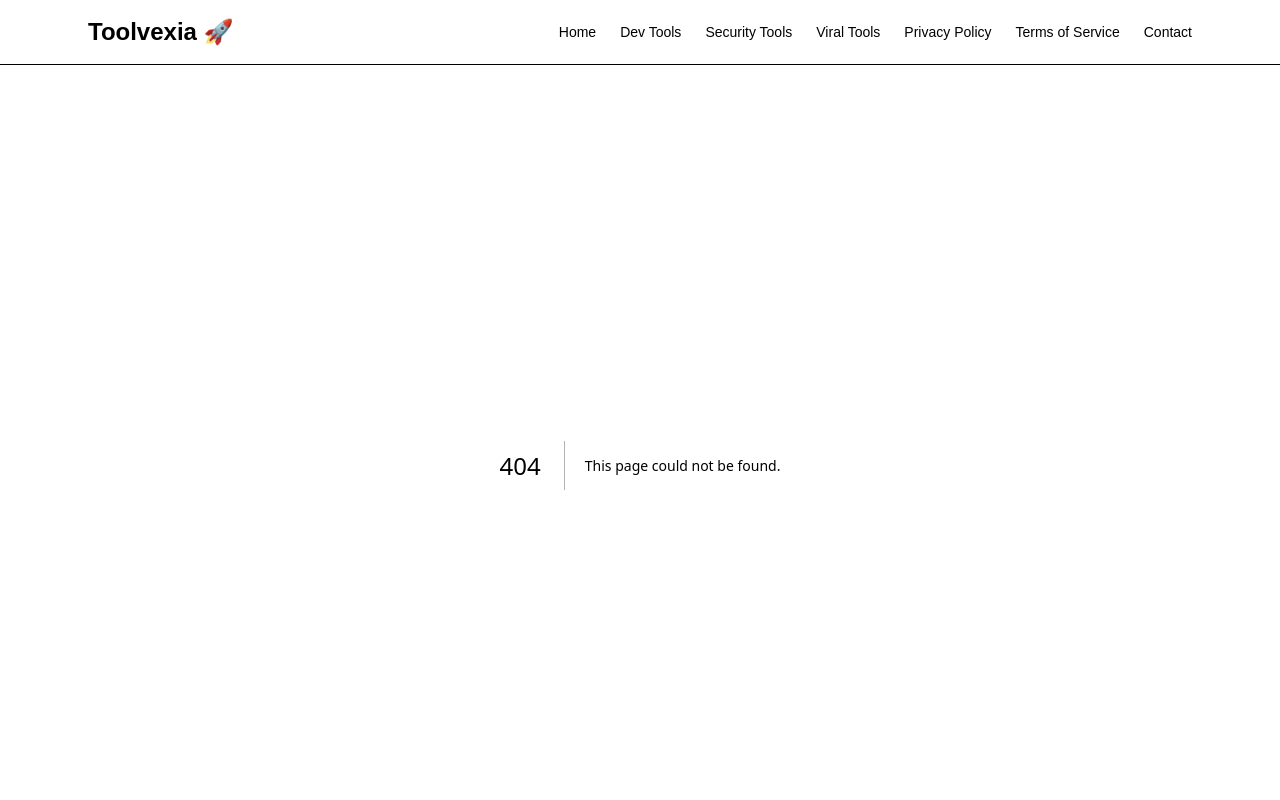
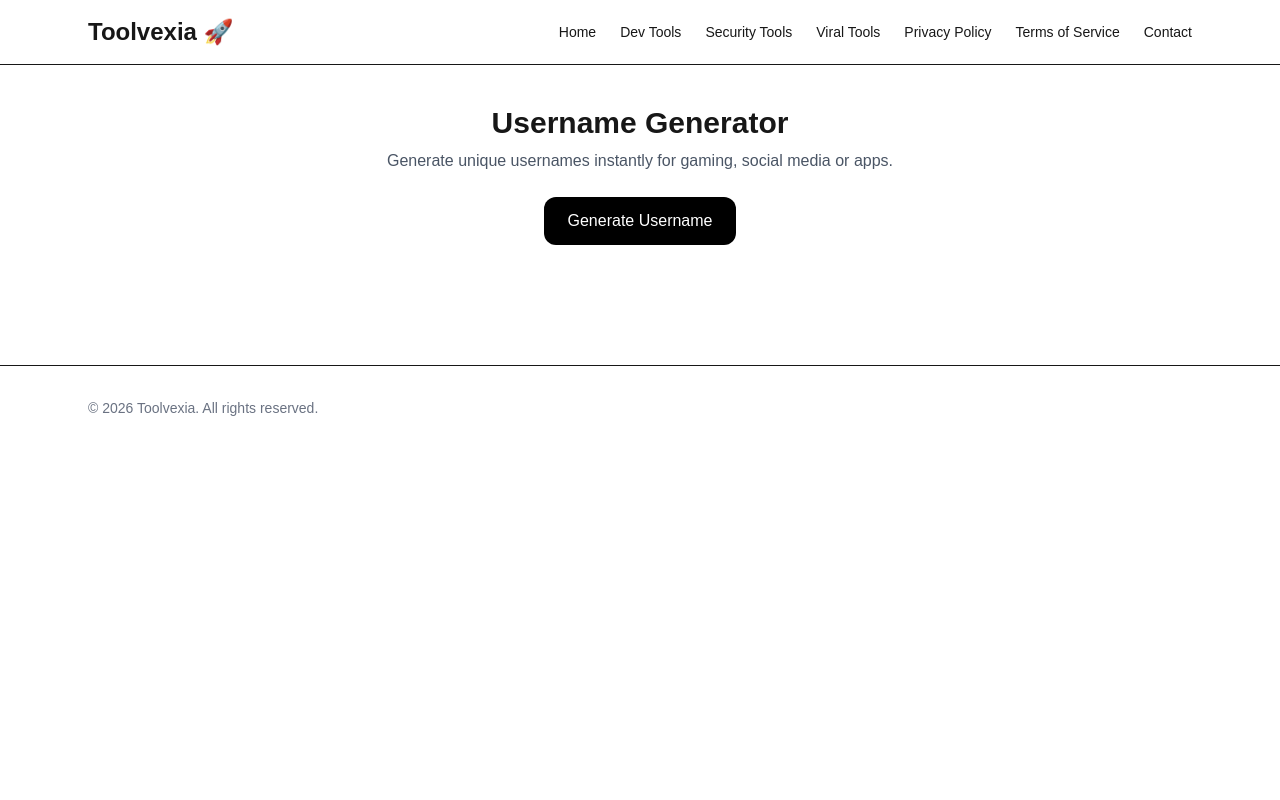
Before and after one commit to frmorsli-byte/toolvexia, a Next.js app: page /tools/username-generator in a window 1280 px wide. Before the commit this address had no page. Shown: the top 800 px of the page. Built offline with nearby package versions, Linux system fonts and the light colour scheme.

Commit message:
add tools

```diff
--- /dev/null
+++ b/app/tools/username-generator/page.tsx
@@ -0,0 +1,64 @@
+"use client";
+
+import { useState } from "react";
+
+export default function UsernameGenerator() {
+  const [username, setUsername] = useState("");
+
+  const adjectives = [
+    "cool",
+    "fast",
+    "smart",
+    "dark",
+    "silent",
+    "bright",
+    "happy",
+    "fancy",
+    "wild",
+    "epic"
+  ];
+
+  const nouns = [
+    "dev",
+    "coder",
+    "ninja",
+    "master",
+    "player",
+    "builder",
+    "creator",
+    "hacker",
+    "wizard",
+    "pilot"
+  ];
+
+  const generateUsername = () => {
+    const adj = adjectives[Math.floor(Math.random() * adjectives.length)];
+    const noun = nouns[Math.floor(Math.random() * nouns.length)];
+    const number = Math.floor(Math.random() * 999);
+
+    setUsername(`${adj}${noun}${number}`);
+  };
+
+  return (
+    <main className="max-w-3xl mx-auto p-10 text-center">
+      <h1 className="text-3xl font-bold">Username Generator</h1>
+
+      <p className="text-gray-600 mt-2">
+        Generate unique usernames instantly for gaming, social media or apps.
+      </p>
+
+      <button
+        onClick={generateUsername}
+        className="mt-6 px-6 py-3 bg-black text-white rounded-xl hover:bg-gray-800"
+      >
+        Generate Username
+      </button>
+
+      {username && (
+        <div className="mt-6 p-4 bg-gray-100 rounded-xl text-lg font-mono">
+          {username}
+        </div>
+      )}
+    </main>
+  );
+}
```
